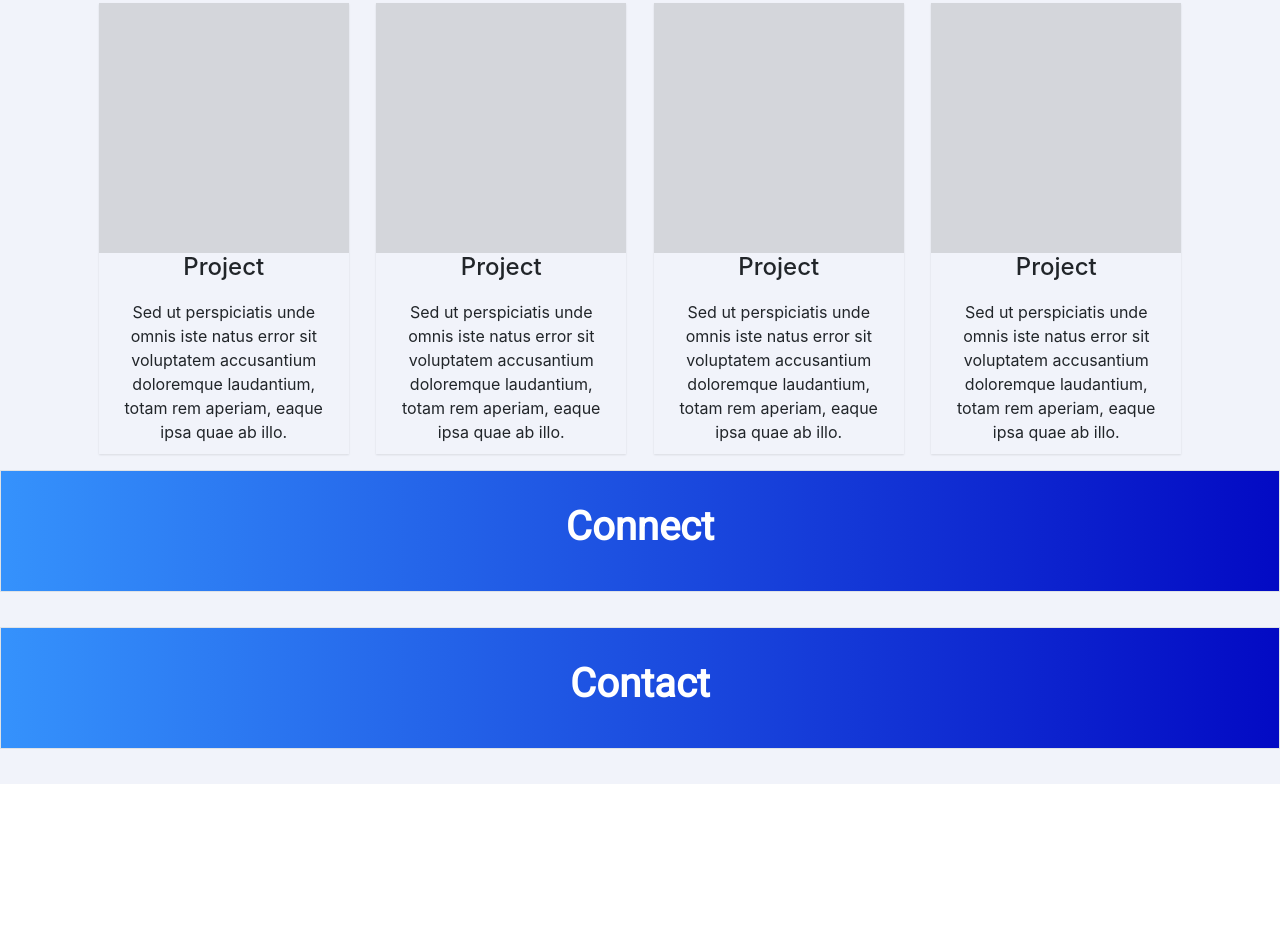
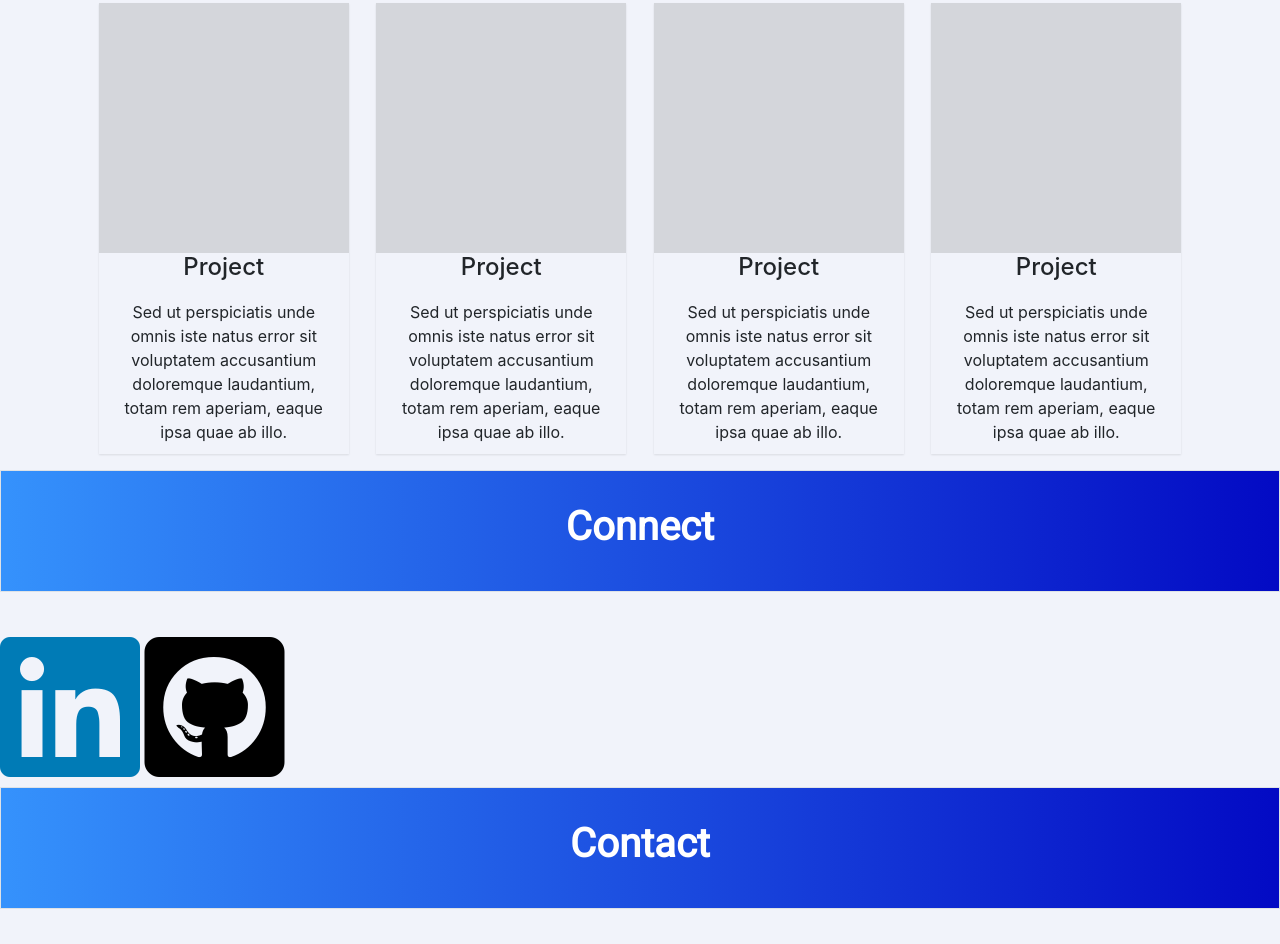
Before and after one commit to dkumbera/Full-Stack-Web-Development, a plain HTML site: page Free Code Camp/Portfolio/index.html in a window 1280 px wide. Shown: the part 1087-2031 px from the top of the page. Before the commit the page ends 1871 px from the top, so only its background shows below. Drawn offline with nearby package versions, Linux system fonts and the light colour scheme.

Commit message:
Added Font Awesome icons for the "Connect" section

```diff
--- a/Free Code Camp/Portfolio/css/main.css
+++ b/Free Code Camp/Portfolio/css/main.css
@@ -75,6 +75,13 @@ div.row p{
     transform: scale(1.05);
 }
 
+.fa-linkedin{
+    color: #007bb6;
+}
+.fa-github-square {
+    color: #000;
+}
+
 .sectionDark{
     display: flex;
     justify-content: center;
--- a/Free Code Camp/Portfolio/index.html
+++ b/Free Code Camp/Portfolio/index.html
@@ -4,6 +4,7 @@
 <head id="header">
     <meta charset="utf-8">
     <meta name="viewport" content="width=device-width, initial-scale=1, shrink-to-fit=no">
+    <link rel="stylesheet" href="https://use.fontawesome.com/releases/v5.8.2/css/all.css" integrity="sha384-oS3vJWv+0UjzBfQzYUhtDYW+Pj2yciDJxpsK1OYPAYjqT085Qq/1cq5FLXAZQ7Ay" crossorigin="anonymous">
     <!--Google Fonts-->
     <link href="https://fonts.googleapis.com/css?family=Open+Sans|Roboto&display=swap" rel="stylesheet">
     <!-- Bootstrap CSS -->
@@ -113,6 +114,9 @@
                     <div class="border" id="Connect">
                         <h1><strong>Connect</strong></h1>
                     </div>
+
+                    <i class="fab fa-linkedin fa-10x"></i>
+                    <i class="fab fa-github-square fa-10x"></i>
                     <div class="border" id="Contact">
                         <h1><strong>Contact</strong></h1>
                     </div>
```
Also changed, not shown: Free Code Camp/Portfolio/img/GitHub-Mark-120px-plus.png (added).
